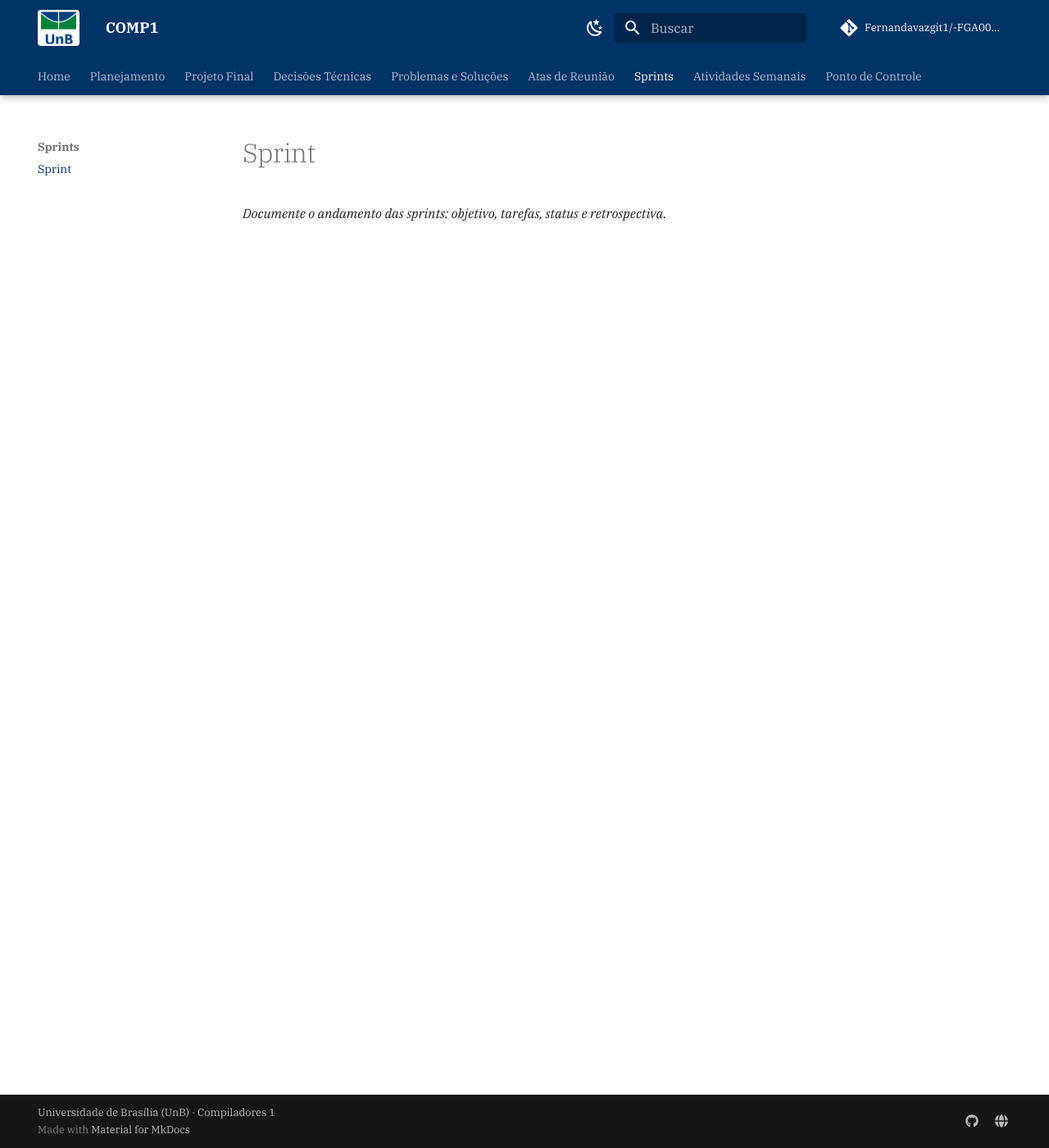
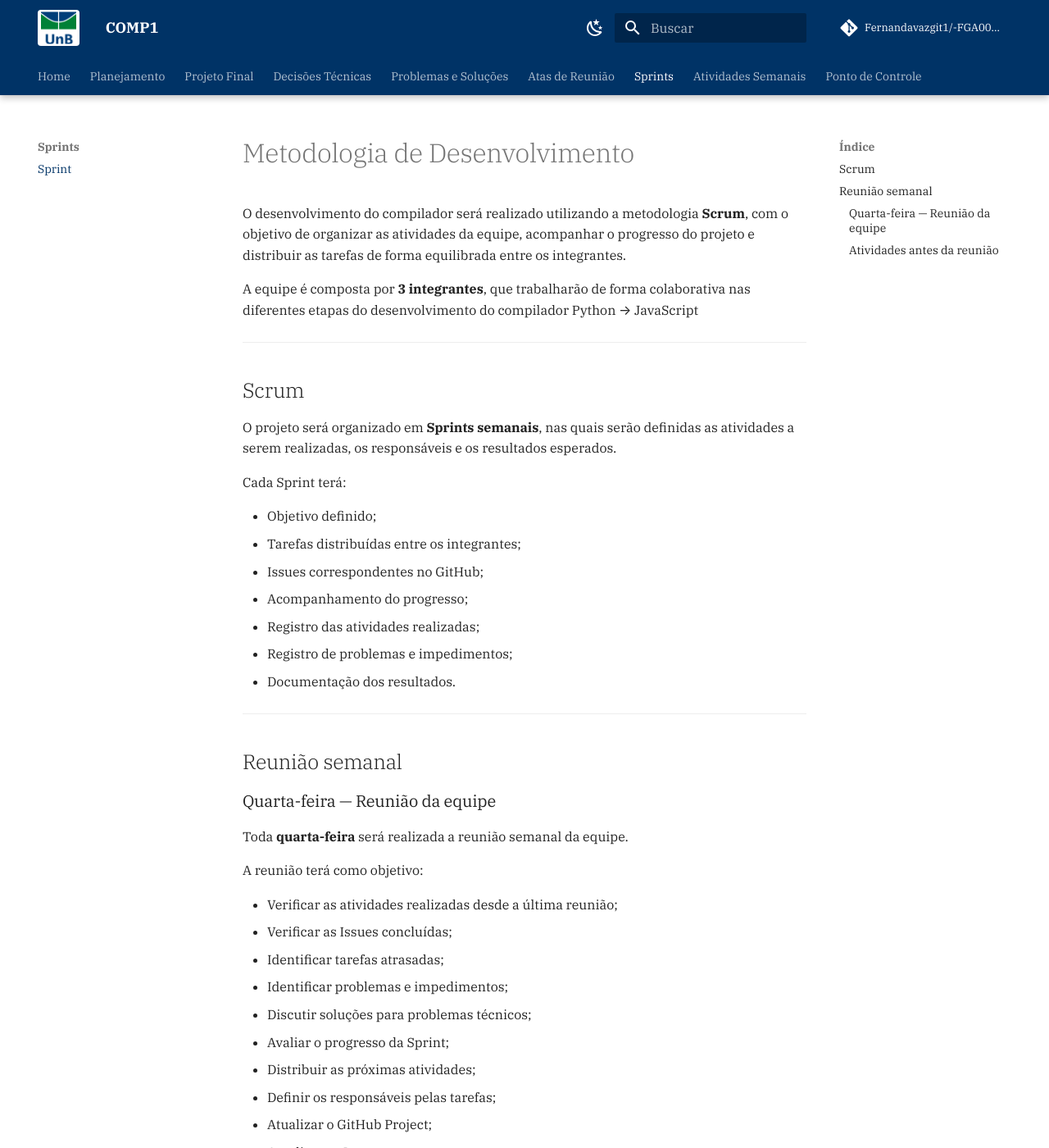
Before and after one commit to compiladores-01/-FGA0003Compiladores1-T02.G16, an MkDocs documentation site: the page built from docs/sprints/sprint.md, in a window 1280 px wide and 1400 px high. Shown: the whole window at 82% size. Built offline with MkDocs 1.6.1 and Material for MkDocs 9.7.7, drawn with Linux system fonts in a browser that asks for light colours; comment, search, counter and statistics services are not loaded; some of the changed text lies outside the part shown.

Commit message:
Docs: Adicionando sprints
Documentação da metodologia Scrum e planejamento das sprints do projeto de compilador.

```diff
--- a/docs/sprints/sprint.md
+++ b/docs/sprints/sprint.md
@@ -1,3 +1,144 @@
-# Sprint
+# Metodologia de Desenvolvimento
 
-_Documente o andamento das sprints: objetivo, tarefas, status e retrospectiva._
+O desenvolvimento do compilador será realizado utilizando a metodologia **Scrum**, com o objetivo de organizar as atividades da equipe, acompanhar o progresso do projeto e distribuir as tarefas de forma equilibrada entre os integrantes.
+
+A equipe é composta por **3 integrantes**, que trabalharão de forma colaborativa nas diferentes etapas do desenvolvimento do compilador Python → JavaScript
+
+
+---
+
+## Scrum
+
+O projeto será organizado em **Sprints semanais**, nas quais serão definidas as atividades a serem realizadas, os responsáveis e os resultados esperados.
+
+Cada Sprint terá:
+
+- Objetivo definido;
+- Tarefas distribuídas entre os integrantes;
+- Issues correspondentes no GitHub;
+- Acompanhamento do progresso;
+- Registro das atividades realizadas;
+- Registro de problemas e impedimentos;
+- Documentação dos resultados.
+
+---
+
+## Reunião semanal
+
+### Quarta-feira — Reunião da equipe
+
+Toda **quarta-feira** será realizada a reunião semanal da equipe.
+
+A reunião terá como objetivo:
+
+- Verificar as atividades realizadas desde a última reunião;
+- Verificar as Issues concluídas;
+- Identificar tarefas atrasadas;
+- Identificar problemas e impedimentos;
+- Discutir soluções para problemas técnicos;
+- Avaliar o progresso da Sprint;
+- Distribuir as próximas atividades;
+- Definir os responsáveis pelas tarefas;
+- Atualizar o GitHub Project;
+- Atualizar as Issues;
+- Registrar decisões técnicas;
+- Atualizar a documentação da Sprint;
+- Definir o objetivo da próxima Sprint.
+
+### Atividades antes da reunião
+
+Antes da reunião de quarta-feira, cada integrante deverá:
+
+- Atualizar suas Issues;
+- Informar as tarefas concluídas;
+- Registrar problemas encontrados;
+- Realizar commits relacionados às atividades;
+- Criar ou atualizar Pull Requests quando necessário;
+- Executar os testes relacionados às suas alterações.
+
+---
+
+# Sprints
+
+O projeto será dividido em Sprints semanais, acompanhando as principais etapas do desenvolvimento do compilador.
+
+| Sprint | Período | Objetivo |
+|---|---|---|
+| Sprint 0 | 26/08 – 01/09 | Organização, escopo e ambiente |
+| Sprint 1 | 02/09 – 08/09 | Analisador Léxico |
+| Sprint 2 | 09/09 – 15/09 | Analisador Sintático |
+| Sprint 3 | 16/09 – 22/09 | AST e integração inicial |
+| Sprint 4 | 23/09 – 29/09 | P1 e início da análise semântica |
+<!-- | Sprint 5 | 30/09 – 06/10 | Análise Semântica |
+| Sprint 6 | 07/10 – 13/10 | Geração de JavaScript |
+| Sprint 7 | 14/10 – 20/10 | Integração completa |
+| Sprint 8 | 21/10 – 27/10 | Testes e correções |
+| Sprint 9 | 28/10 – 03/11 | Finalização e documentação |
+| Sprint 10 | 04/11 | Entrega P2 | -->
+
+---
+
+# Sprint 0 — Organização
+
+**Período:** 26/08/2026 – 01/09/2026
+
+### Objetivo
+
+Preparar o projeto e definir as bases para o desenvolvimento do compilador.
+
+### Atividades
+
+- Definir o escopo do compilador;
+- Definir o subconjunto de Python suportado;
+- Definir funcionalidades que ficarão fora do escopo;
+- Definir a arquitetura do compilador;
+- Definir o fluxo Python → JavaScript;
+- Configurar o ambiente de desenvolvimento;
+- Instalar Flex, Bison, GCC, Make e Node.js;
+- Criar a estrutura inicial do projeto;
+- Criar o GitHub Project;
+- Criar Labels;
+- Criar Milestones;
+- Criar Issues;
+- Definir responsabilidades;
+- Definir padrão de commits;
+- Definir estratégia de Branches;
+- Documentar as decisões iniciais.
+
+### Resultado esperado
+
+Projeto configurado e equipe preparada para iniciar o desenvolvimento do analisador léxico.
+
+---
+
+# Sprint 1 — Analisador Léxico
+
+**Período:** 02/09/2026 – 08/09/2026
+
+### Objetivo
+
+Implementar o analisador léxico utilizando Flex.
+
+### Atividades
+
+- Criar o arquivo `lexer.l`;
+- Definir tokens;
+- Implementar identificadores;
+- Implementar números inteiros;
+- Implementar números reais;
+- Implementar strings;
+- Implementar palavras reservadas;
+- Implementar operadores;
+- Implementar delimitadores;
+- Implementar comentários;
+- Implementar controle de linhas;
+- Implementar indentação;
+- Implementar `INDENT`;
+- Implementar `DEDENT`;
+- Implementar erros léxicos;
+- Criar testes do Lexer;
+- Documentar os tokens.
+
+### Resultado esperado
+
+Código Python convertido corretamente em uma sequência de tokens.
```
